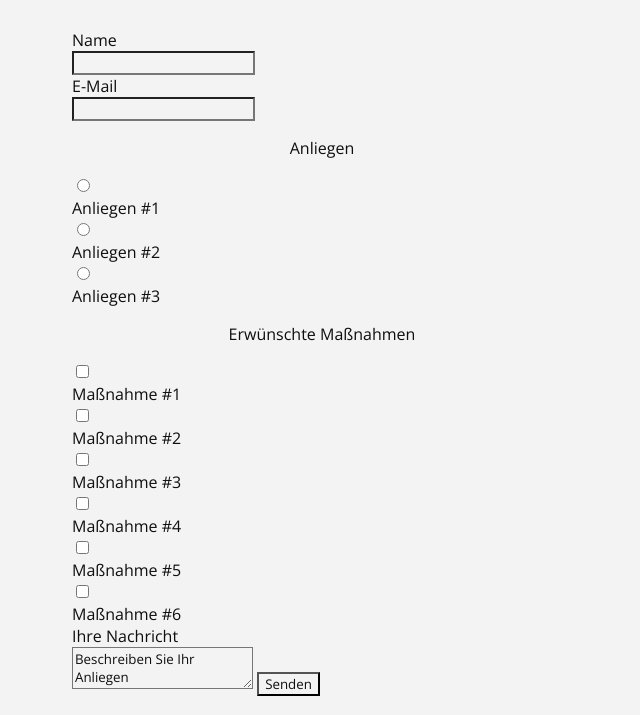
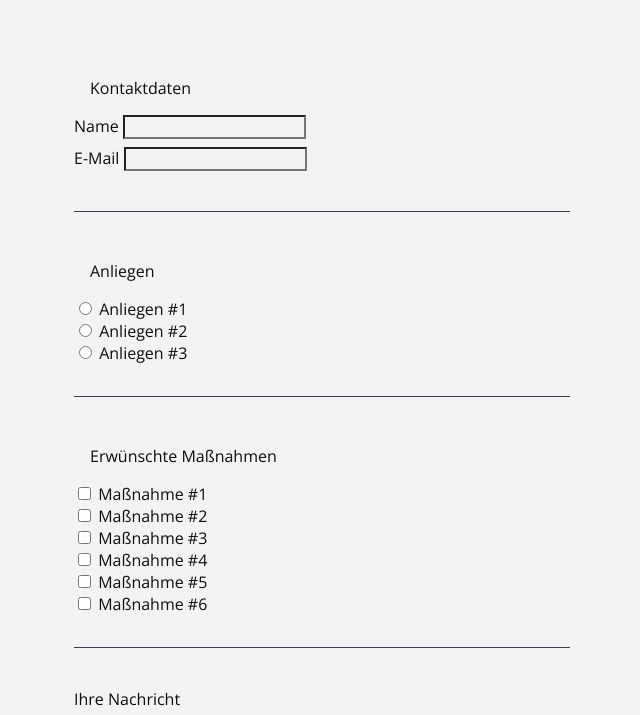
Before and after one commit to Hypatheia/Projects, a plain HTML site: page Contact Form/ContactForm.html in a window 1280 px wide. Shown: the part 78-793 px from the top of the page, without its empty margins (318-958 px from the left). Drawn offline with nearby package versions, Linux system fonts and the light colour scheme.

Commit message:
edit styles

```diff
--- a/Contact Form/ContactForm.html
+++ b/Contact Form/ContactForm.html
@@ -8,27 +8,38 @@
     </head>
     <body>
         <h1>Kontaktformular</h1>
-        <form>
-            <label for="name">Name </label><input type="text" id="name" required />
-            <label for="mail">E-Mail </label><input type="mail" id="mail" required />
+        <form method="post" action="">
+            <fieldset>
+                <p>Kontaktdaten</p>
+                <label for="name">Name <input type="text" id="name" required /></label>
+                <label for="mail">E-Mail <input type="mail" id="mail" required /></label>
+            </fieldset>
 
-            <p>Anliegen</p>
-            <input type="radio" id="subject1" name="subject" /> <label for="subject1" class="inline">Anliegen #1</label>
-            <input type="radio" id="subject2" name="subject" /> <label for="subject2">Anliegen #2</label>
-            <input type="radio" id="subject3" name="subject" /> <label for="subject3">Anliegen #3</label>
+            <fieldset>
+                <p>Anliegen</p>
+                <label for="subject1" class="inline"><input type="radio" id="subject1" name="subject" /> Anliegen #1</label>
+                <label for="subject2" class="inline"><input type="radio" id="subject2" name="subject" /> Anliegen #2</label>
+                <label for="subject3" class="inline"><input type="radio" id="subject3" name="subject" /> Anliegen #3</label>
+            </fieldset>
 
-            <p>Erwünschte Maßnahmen</p>
-            <input type="checkbox" id="measure1" name="measure" /> <label for="measure1">Maßnahme #1</label>
-            <input type="checkbox" id="measure2" name="measure" /> <label for="measure2">Maßnahme #2</label>
-            <input type="checkbox" id="measure3" name="measure" /> <label for="measure3">Maßnahme #3</label>
-            <input type="checkbox" id="measure4" name="measure" /> <label for="measure4">Maßnahme #4</label>
-            <input type="checkbox" id="measure5" name="measure" /> <label for="measure5">Maßnahme #5</label>
-            <input type="checkbox" id="measure6" name="measure" /> <label for="measure6">Maßnahme #6</label>
+            <fieldset>
+                <p>Erwünschte Maßnahmen</p>
+                <label for="measure1" class="inline"><input type="checkbox" id="measure1" name="measure" /> Maßnahme #1</label>
+                <label for="measure2" class="inline"><input type="checkbox" id="measure2" name="measure" /> Maßnahme #2</label>
+                <label for="measure3" class="inline"><input type="checkbox" id="measure3" name="measure" /> Maßnahme #3</label>
+                <label for="measure4" class="inline"><input type="checkbox" id="measure4" name="measure" /> Maßnahme #4</label>
+                <label for="measure5" class="inline"><input type="checkbox" id="measure5" name="measure" /> Maßnahme #5</label>
+                <label for="measure6" class="inline"><input type="checkbox" id="measure6" name="measure" /> Maßnahme #6</label>
+            </fieldset>
 
-            <label for="textarea">Ihre Nachricht </label>
-            <textarea>Beschreiben Sie Ihr Anliegen</textarea>
+            <fieldset>
+                <label for="textarea">Ihre Nachricht </label>
+                <textarea>Beschreiben Sie Ihr Anliegen</textarea>
+            </fieldset>
 
-            <button type="submit">Senden</button>
+            <fieldset>
+                <button type="submit">Senden</button>
+            </fieldset>
         </form>
     </body>
 </html>
--- a/Contact Form/styles.css
+++ b/Contact Form/styles.css
@@ -4,9 +4,14 @@
     background-color: #f3f3f3;
 }
 
-h1, p {
+h1 {
     margin: 1em auto;
     text-align: center;
+}
+
+p {
+    margin: 1em 1rem;
+    text-align: left;
 }
 
 form {
@@ -17,6 +22,16 @@ form {
     padding-bottom: 2em;
 }
 
+fieldset {
+    border: none;
+    padding: 2rem 0;
+    border-bottom: 1px solid #3b3b4f;
+  }
+
+  fieldset:last-of-type {
+    border-bottom: none;
+  }
+
 .inline {
     width: unset;
     margin: 0 0.5em 0 0;
@@ -25,4 +40,5 @@ form {
 
 label {
     display: block;
+    margin: 0.5rem 0;
 }
```
